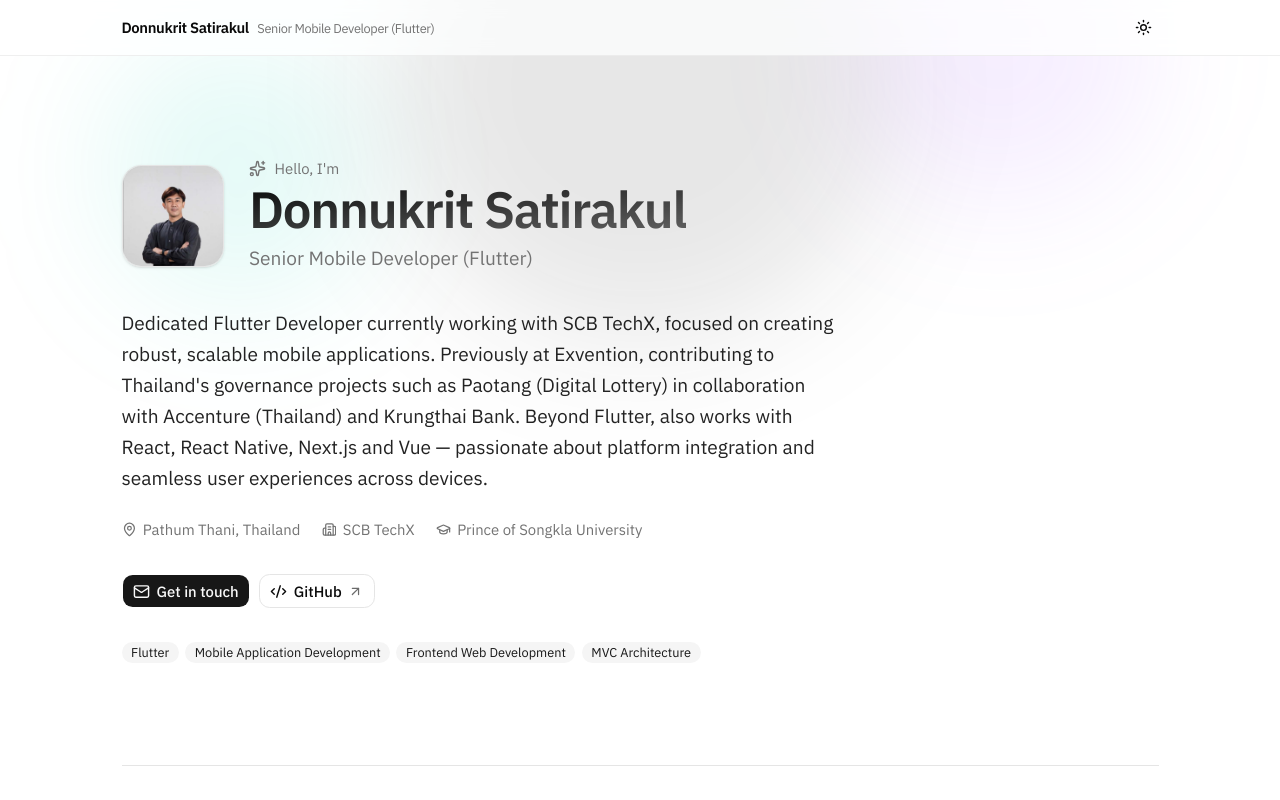
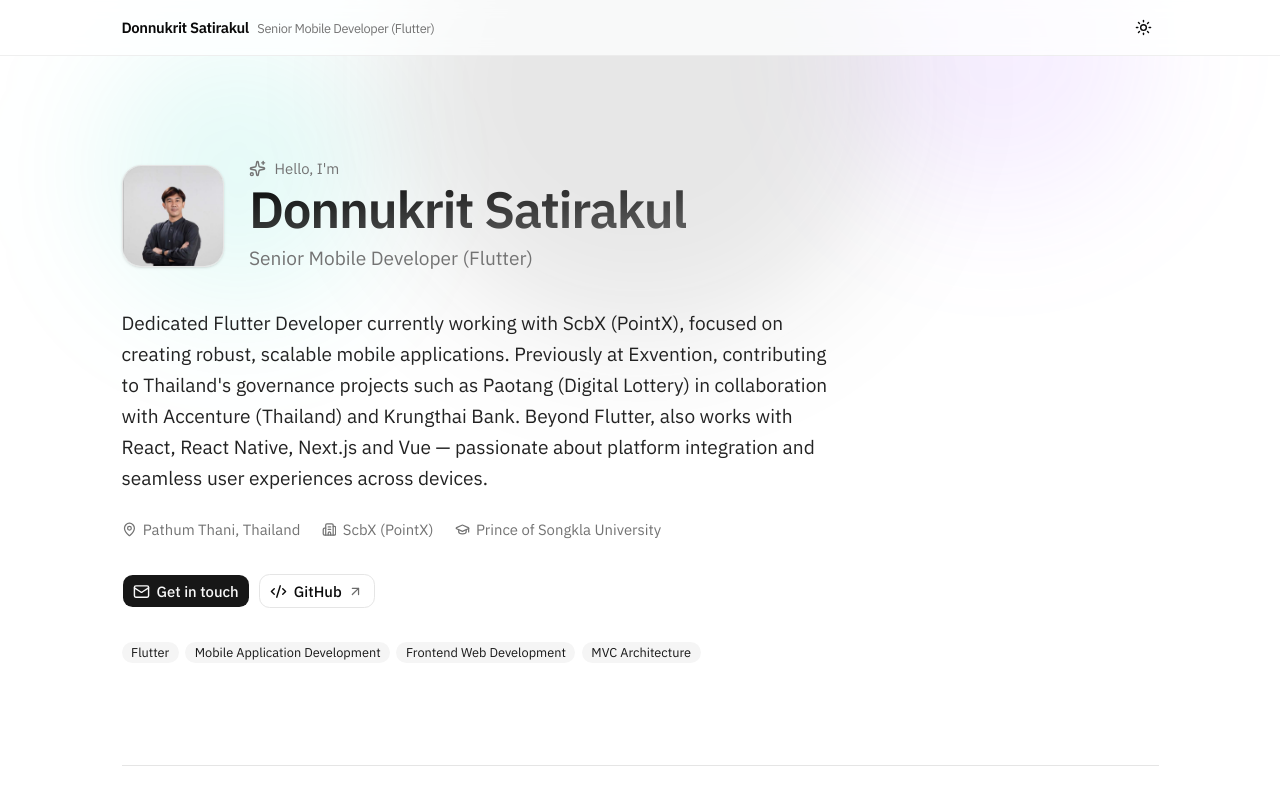
Before and after one commit to xSengPed/my_dev_profile, a Next.js app: page / in a window 1280 px wide. Shown: the top 800 px of the page. Built offline with nearby package versions, Linux system fonts and the light colour scheme; a web font is replaced by a local one.

Commit message:
chore: rename SCB TechX -> ScbX (PointX)

```diff
--- a/src/app/layout.tsx
+++ b/src/app/layout.tsx
@@ -25,7 +25,7 @@
   openGraph: {
     title: "Donnukrit Satirakul — Senior Mobile Developer (Flutter)",
     description:
-      "Flutter-first mobile engineer building robust, scalable applications at SCB TechX.",
+      "Flutter-first mobile engineer building robust, scalable applications at ScbX (PointX).",
     type: "profile",
   },
 };
--- a/src/app/page.tsx
+++ b/src/app/page.tsx
@@ -93,7 +93,7 @@
               <MapPin className="size-3.5" /> {resume.location}
             </span>
             <span className="inline-flex items-center gap-1.5">
-              <Building2 className="size-3.5" /> SCB TechX
+              <Building2 className="size-3.5" /> ScbX (PointX)
             </span>
             <span className="inline-flex items-center gap-1.5">
               <GraduationCap className="size-3.5" /> Prince of Songkla University
--- a/src/data/resume.ts
+++ b/src/data/resume.ts
@@ -6,7 +6,7 @@
   github: "https://github.com/xSengPed",
   website: "https://donnukrit.test-d.pro",
   summary:
-    "Dedicated Flutter Developer currently working with SCB TechX, focused on creating robust, scalable mobile applications. Previously at Exvention, contributing to Thailand's governance projects such as Paotang (Digital Lottery) in collaboration with Accenture (Thailand) and Krungthai Bank. Beyond Flutter, also works with React, React Native, Next.js and Vue — passionate about platform integration and seamless user experiences across devices.",
+    "Dedicated Flutter Developer currently working with ScbX (PointX), focused on creating robust, scalable mobile applications. Previously at Exvention, contributing to Thailand's governance projects such as Paotang (Digital Lottery) in collaboration with Accenture (Thailand) and Krungthai Bank. Beyond Flutter, also works with React, React Native, Next.js and Vue — passionate about platform integration and seamless user experiences across devices.",
   experience: [
     {
       role: "Senior Mobile Developer",
```
